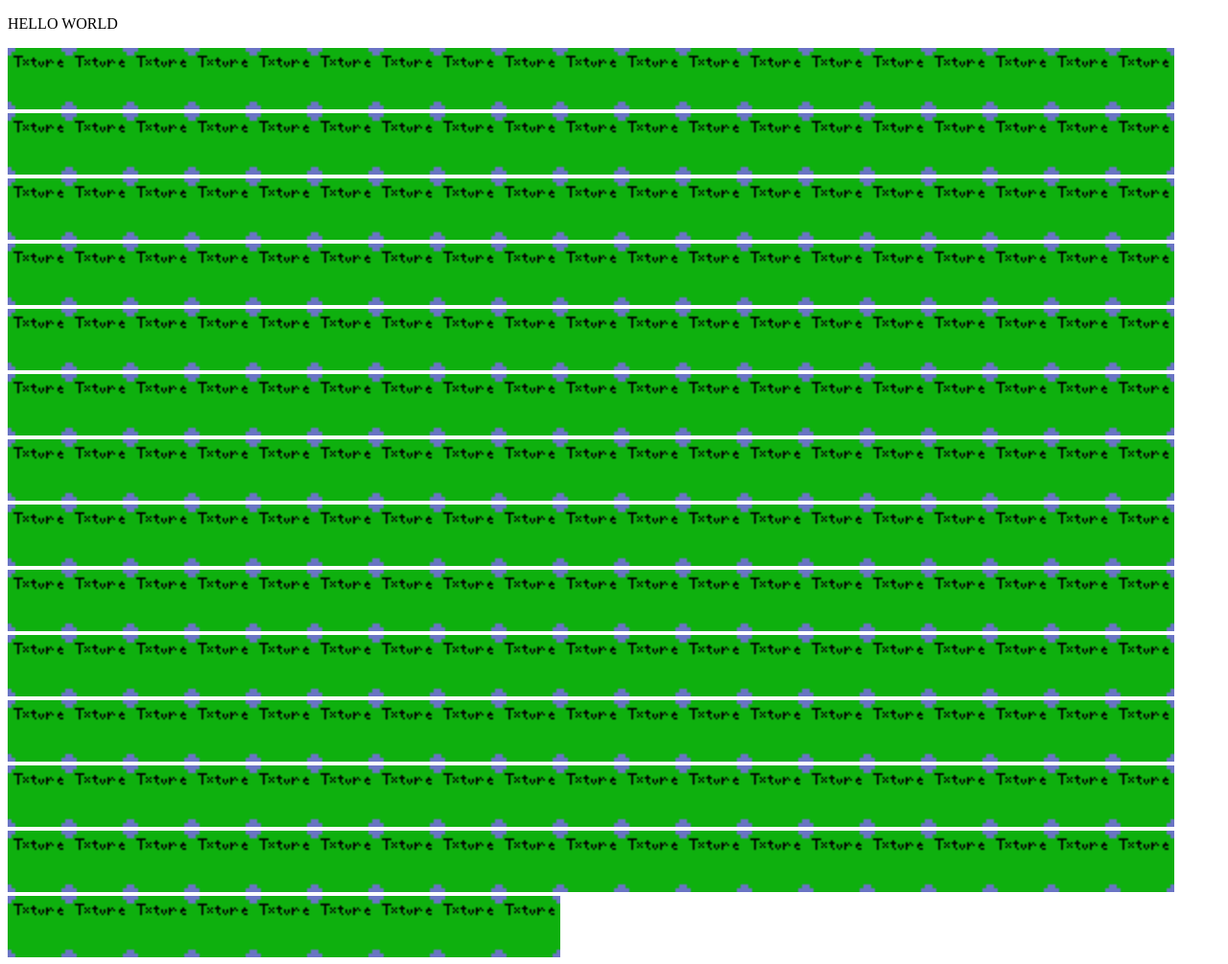
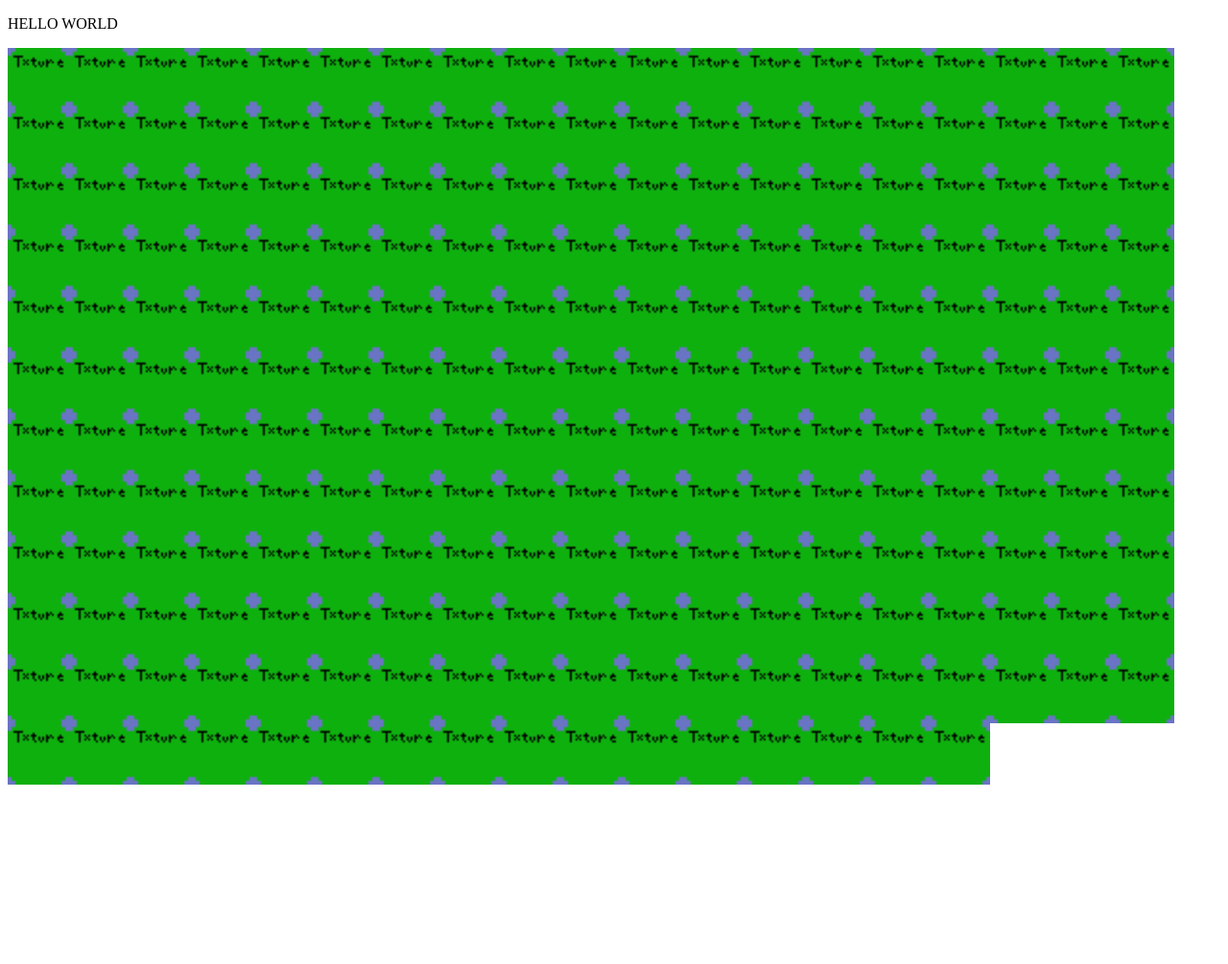
Before and after one commit to Potato-Dungeon/Dungeon-crawler, a plain HTML site: page index.html in a window 1280 px wide. Shown: the whole page at 96% size. After the commit the page ends 826 px from the top, so only its background shows below. Drawn offline with Linux system fonts and the light colour scheme.

Commit message:
Working on tile-reading

```diff
--- a/js/Grid.js
+++ b/js/Grid.js
@@ -16,22 +16,21 @@ export default {
     data() {
         return {
             testMap: [
-                [1, 1, 1, 1, 1, 1, 1, 1, 1, 1, 1, 1, 1, 1, 1, 1],
-                [1, 0, 0, 0, 0, 0, 0, 0, 0, 0, 0, 0, 0, 0, 0, 1],
-                [1, 0, 0, 0, 0, 0, 0, 0, 0, 0, 0, 0, 0, 0, 0, 1],
-                [1, 0, 0, 0, 0, 0, 0, 0, 0, 0, 0, 0, 0, 0, 0, 1],
-                [1, 0, 0, 0, 0, 0, 0, 0, 0, 0, 0, 0, 0, 0, 0, 1],
-                [1, 0, 0, 0, 0, 0, 0, 0, 0, 0, 0, 0, 0, 0, 0, 1],
-                [1, 0, 0, 0, 0, 0, 0, 0, 0, 0, 0, 0, 0, 0, 0, 1],
-                [1, 0, 0, 0, 0, 0, 0, 0, 0, 0, 0, 0, 0, 0, 0, 1],
-                [1, 0, 0, 0, 0, 0, 0, 0, 0, 0, 0, 0, 0, 0, 0, 1],
-                [1, 0, 0, 0, 0, 0, 0, 0, 0, 0, 0, 0, 0, 0, 0, 1],
-                [1, 0, 0, 0, 0, 0, 0, 0, 0, 0, 0, 0, 0, 0, 0, 1],
-                [1, 0, 0, 0, 0, 0, 0, 0, 0, 0, 0, 0, 0, 0, 0, 1],
-                [1, 0, 0, 0, 0, 0, 0, 0, 0, 0, 0, 0, 0, 0, 0, 1],
-                [1, 0, 0, 0, 0, 0, 0, 0, 0, 0, 0, 0, 0, 0, 0, 1],
-                [1, 0, 0, 0, 0, 0, 0, 0, 0, 0, 0, 0, 0, 0, 0, 1],
-                [1, 1, 1, 1, 1, 1, 1, 1, 1, 1, 1, 1, 1, 1, 1, 1],
+                [1, 1, 1, 1, 1, 1, 1, 1, 1, 1, 1, 1, 1, 1, 1],
+                [1, 0, 0, 0, 0, 0, 0, 0, 0, 0, 0, 0, 0, 0, 1],
+                [1, 0, 0, 0, 0, 0, 0, 0, 0, 0, 0, 0, 0, 0, 1],
+                [1, 0, 0, 0, 0, 0, 0, 0, 0, 0, 0, 0, 0, 0, 1],
+                [1, 0, 0, 0, 0, 0, 0, 0, 0, 0, 0, 0, 0, 0, 1],
+                [1, 0, 0, 0, 0, 0, 0, 0, 0, 0, 0, 0, 0, 0, 1],
+                [1, 0, 0, 0, 0, 0, 0, 0, 0, 0, 0, 0, 0, 0, 1],
+                [1, 0, 0, 0, 0, 0, 0, 0, 0, 0, 0, 0, 0, 0, 1],
+                [1, 0, 0, 0, 0, 0, 0, 0, 0, 0, 0, 0, 0, 0, 1],
+                [1, 0, 0, 0, 0, 0, 0, 0, 0, 0, 0, 0, 0, 0, 1],
+                [1, 0, 0, 0, 0, 0, 0, 0, 0, 0, 0, 0, 0, 0, 1],
+                [1, 0, 0, 0, 0, 0, 0, 0, 0, 0, 0, 0, 0, 0, 1],
+                [1, 0, 0, 0, 0, 0, 0, 0, 0, 0, 0, 0, 0, 0, 1],
+                [1, 0, 0, 0, 0, 0, 0, 0, 0, 0, 0, 0, 0, 0, 1],
+                [1, 1, 1, 1, 1, 1, 1, 1, 1, 1, 1, 1, 1, 1, 1]
             ],
             tiles: []
         }
@@ -42,18 +41,27 @@ export default {
         }
     },
     created() {
-        this.tiles = this.testMap;
-        for(let col = 0; col < 15; col++){
-            this.tiles[row] = [];
-            for (let row = 0; row < 15; row++){
+
+        for(let row = 0; row < 15; row++){
+            //this.testMap[row] = [];
+            for (let col = 0; col < 15; col++){
                 let position = {
-                    x: row,
-                    y: col
+                    x: col,
+                    y: row
+                };
+                this.testMap[row][col] = position;
+            }
+        }
+
+        for (let y = 0; y < 15; y++){
+            for (let x = 0; x < 15; x++){
+
+                //How to check the value of something in a 2d array
+                  if (this.testMap[x][y] == 1){
+                    console.log("I AM A 1");
+                    //console.log(position);
                 }
             }
         }
-
-        console.log(this.testMap);
-        console.log(this.flatMap);
     }
 }
--- a/js/Tile.js
+++ b/js/Tile.js
@@ -1,13 +1,21 @@
 export default {
     template: `
-        <div>
+        <span ref="tile" class="tile" @click="logPosition">
             <img src="/assets/temptxt.png" width="64px">
-        </div>
+        </span>
         `,
     data() {
         return {
 
         }
     },
-    props: ['position']
+    methods: {
+        logPosition() {
+            console.log(this.position.x, this.position.y);
+        }
+    },
+    props: ['position'],
+    mounted() {
+        this.$refs.tile.style.setProperty('background-image', `url(${this.position.img})`)
+    }
 }
--- a/styles/style.css
+++ b/styles/style.css
@@ -4,6 +4,11 @@
 
 .grid-layout {
     display: flex;
-    flex-basis: 64px;
+    flex-basis: 60vw;
     flex-wrap: wrap;
 }
+
+.tile {
+    width: 64px;
+    height: 64px;
+}
```
